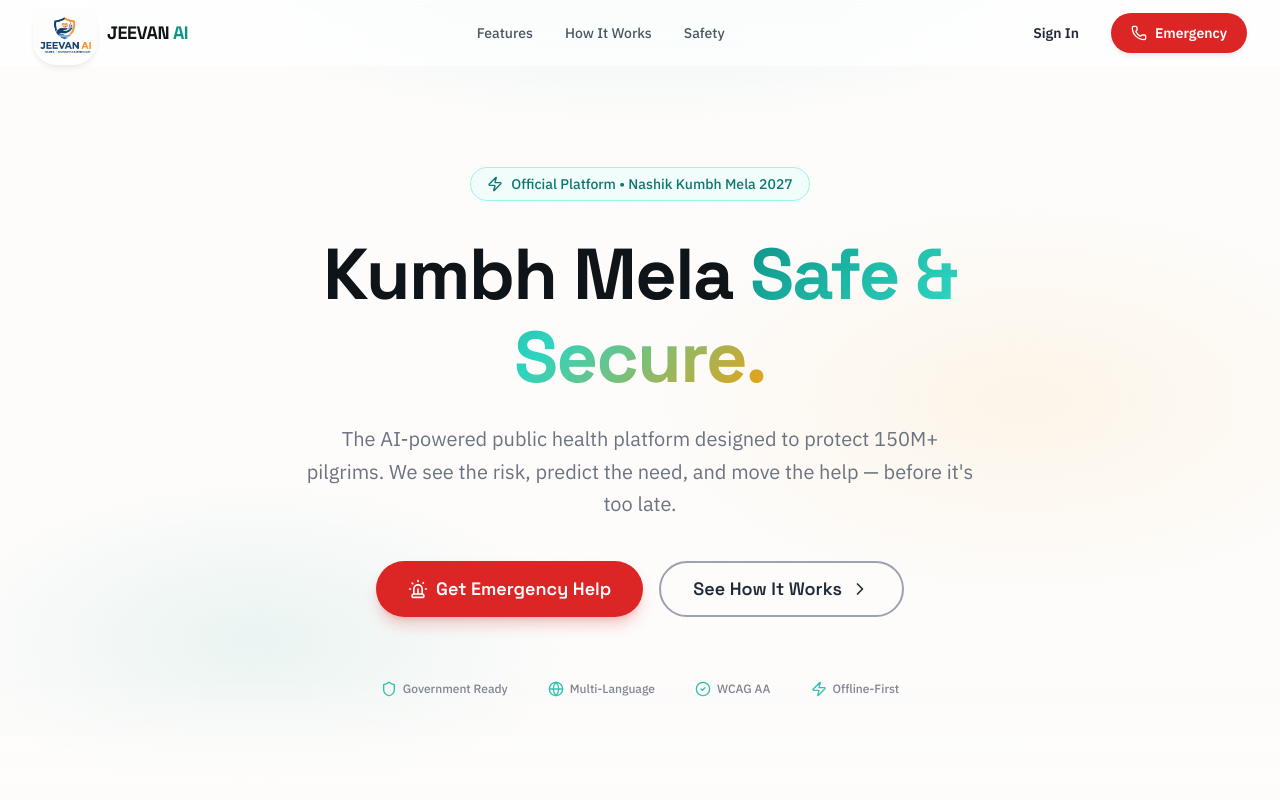
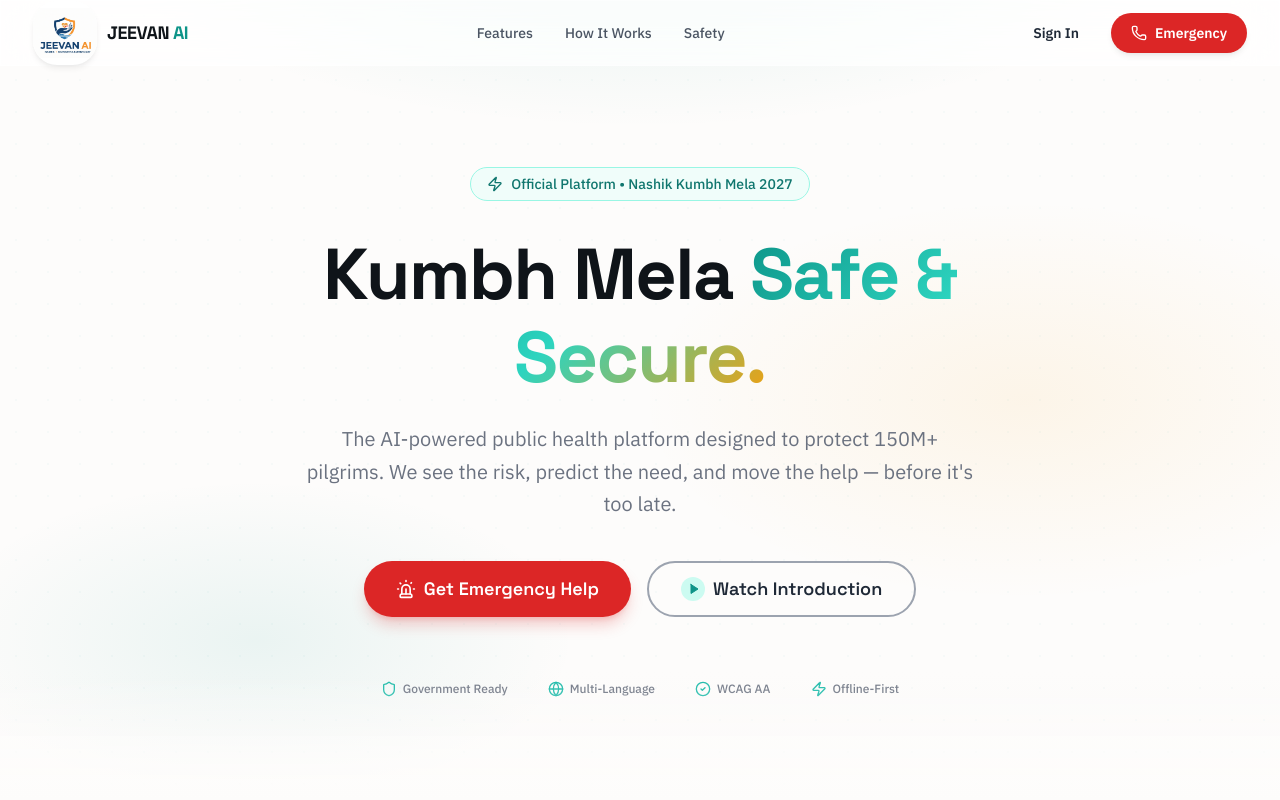
Before and after one commit to Abhay2030/jeevan-ai, a Next.js app in the folder apps/web/: page / in a window 1280 px wide. Shown: the top 800 px of the page. Built offline with nearby package versions, Linux system fonts and the light colour scheme; no server answers.

Commit message:
feat: add cinematic Watch Video modal to Hero section

```diff
--- a/apps/web/eslint.config.mjs
+++ b/apps/web/eslint.config.mjs
@@ -8,7 +8,8 @@ const eslintConfig = defineConfig([
   {
     rules: {
       "@typescript-eslint/no-unused-vars": "off",
-      "@next/next/no-location-assign-relative-destination": "off"
+      "@next/next/no-location-assign-relative-destination": "off",
+      "@next/next/no-img-element": "off"
     }
   },
   // Override default ignores of eslint-config-next.
--- a/apps/web/src/app/page.tsx
+++ b/apps/web/src/app/page.tsx
@@ -7,6 +7,7 @@ import {
 } from "lucide-react";
 
 /* ─── Tiny inline components (no separate files needed) ─── */
+import { HeroVideoModal } from "../components/HeroVideoModal";
 
 function Navbar() {
   return (
@@ -171,13 +172,7 @@ export default function HomePage() {
               <Siren className="w-5 h-5" />
               Get Emergency Help
             </Link>
-            <a
-              href="#how-it-works"
-              className="inline-flex items-center justify-center h-14 px-8 rounded-full border-2 border-ink-200 text-ink-600 font-display font-semibold text-lg hover:border-primary-400 hover:text-primary-700 transition-all gap-2"
-            >
-              See How It Works
-              <ChevronRight className="w-5 h-5" />
-            </a>
+            <HeroVideoModal />
           </div>
 
           {/* Trust badges */}
--- /dev/null
+++ b/apps/web/src/components/HeroVideoModal.tsx
@@ -0,0 +1,69 @@
+"use client";
+
+import * as React from "react";
+import { Play, X } from "lucide-react";
+
+export function HeroVideoModal() {
+  const [isOpen, setIsOpen] = React.useState(false);
+
+  // TODO: Replace this URL with the actual YouTube/Vimeo link
+  const videoUrl = "https://www.youtube.com/embed/dQw4w9WgXcQ?autoplay=1";
+
+  // Close on Escape key
+  React.useEffect(() => {
+    const handleKeyDown = (e: KeyboardEvent) => {
+      if (e.key === "Escape") setIsOpen(false);
+    };
+    if (isOpen) {
+      window.addEventListener("keydown", handleKeyDown);
+      // Prevent scrolling on body when modal is open
+      document.body.style.overflow = "hidden";
+    } else {
+      document.body.style.overflow = "auto";
+    }
+    return () => {
+      window.removeEventListener("keydown", handleKeyDown);
+      document.body.style.overflow = "auto";
+    };
+  }, [isOpen]);
+
+  return (
+    <>
+      <button
+        onClick={() => setIsOpen(true)}
+        className="inline-flex items-center justify-center h-14 px-8 rounded-full border-2 border-ink-200 text-ink-600 font-display font-semibold text-lg hover:border-primary-400 hover:text-primary-700 transition-all gap-2 group"
+      >
+        <div className="w-6 h-6 rounded-full bg-primary-100 text-primary-600 flex items-center justify-center group-hover:bg-primary-600 group-hover:text-white transition-colors">
+          <Play className="w-3 h-3 ml-0.5 fill-current" />
+        </div>
+        Watch Introduction
+      </button>
+
+      {isOpen && (
+        <div className="fixed inset-0 z-[100] flex items-center justify-center p-4 sm:p-6 animate-fade-in">
+          {/* Dark backdrop */}
+          <div
+            className="absolute inset-0 bg-ink-950/90 backdrop-blur-md cursor-pointer"
+            onClick={() => setIsOpen(false)}
+          />
+
+          {/* Video Container */}
+          <div className="relative w-full max-w-5xl aspect-video bg-black rounded-2xl overflow-hidden shadow-2xl shadow-primary-900/20 z-10 animate-scale-in">
+            <button
+              onClick={() => setIsOpen(false)}
+              className="absolute top-4 right-4 z-20 w-10 h-10 bg-white/10 hover:bg-white/20 backdrop-blur flex items-center justify-center rounded-full text-white transition-colors"
+            >
+              <X className="w-5 h-5" />
+            </button>
+            <iframe
+              src={videoUrl}
+              className="w-full h-full border-0"
+              allow="accelerometer; autoplay; clipboard-write; encrypted-media; gyroscope; picture-in-picture"
+              allowFullScreen
+            />
+          </div>
+        </div>
+      )}
+    </>
+  );
+}
```
Also changed, not shown: apps/web/public/favicon.png..png (added), 1 other file (tests, documents, lock files or other folders).
